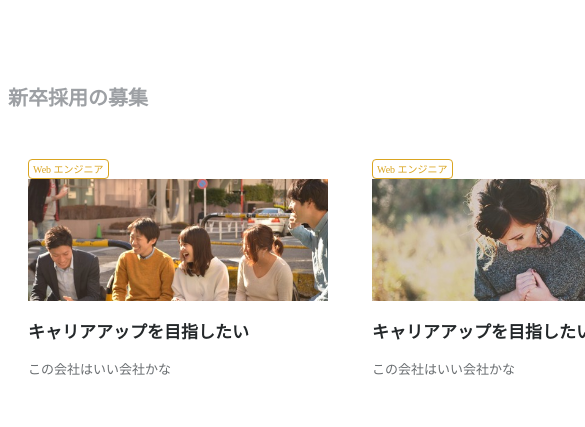
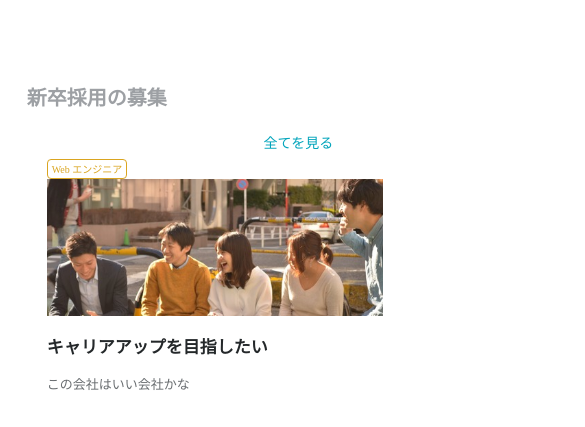
Before and after one commit to wantedly-archive/spring-intern-2016-pre, a website: page app/index.html in a window 390 px wide. Shown: the top 427 px of the page, 585 px wide, since content can reach past the window. Drawn offline with Linux system fonts and the light colour scheme.

Commit message:
add response mobile

```diff
--- a/app/css/style.css
+++ b/app/css/style.css
@@ -78,3 +78,17 @@
 .box_img {
     width: 100%;
 }
+
+@media all and (min-width: 320px) and (max-width: 780px) {
+    .box {
+    width: 100%;
+    height: 500px;
+    margin: 20px;
+    }
+    .body {
+    position: relative;
+    width: 90%;
+    margin-left: auto;
+    margin-right: auto;
+}
+}
--- a/app/index.html
+++ b/app/index.html
@@ -2,6 +2,7 @@
 
 <head>
     <link rel="stylesheet" href="./css/style.css">
+    <meta name="viewport" content="width=device-width, user-scalable=no">
 </head>
 
 <body>
```
